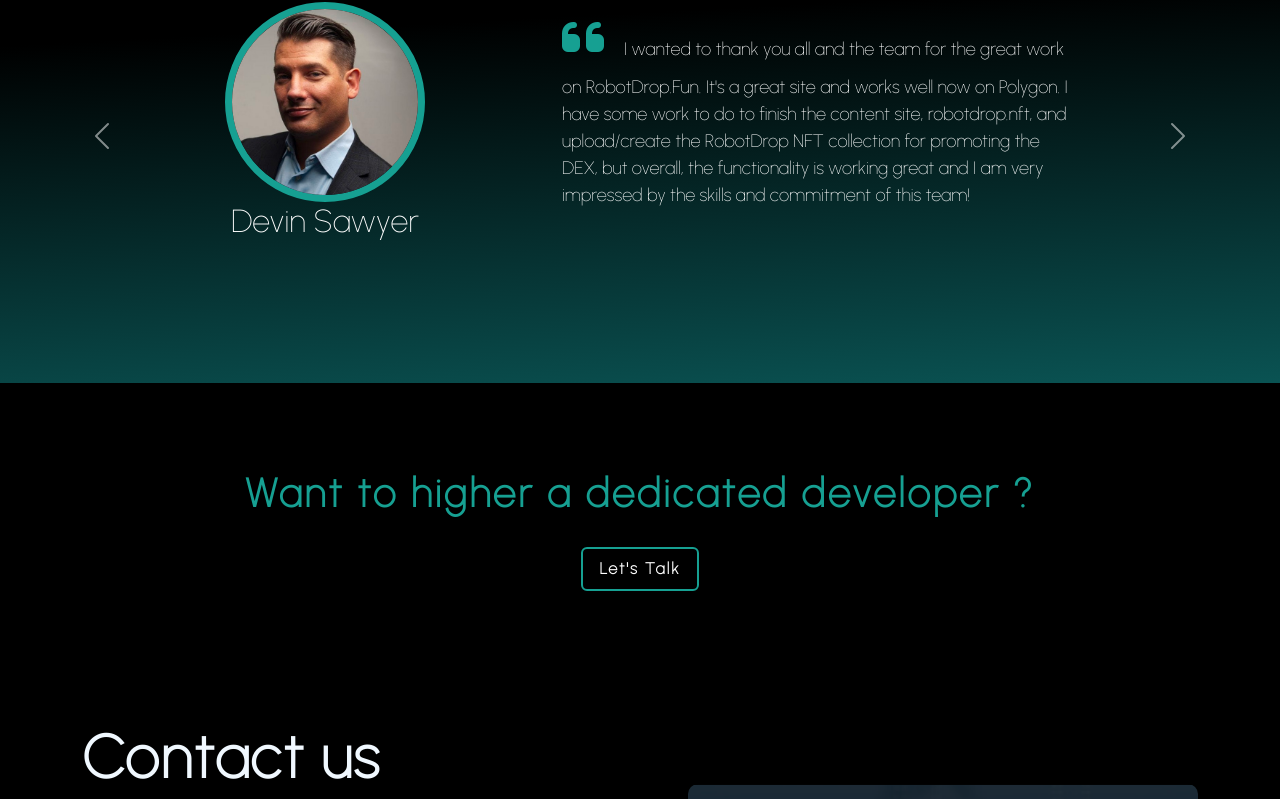
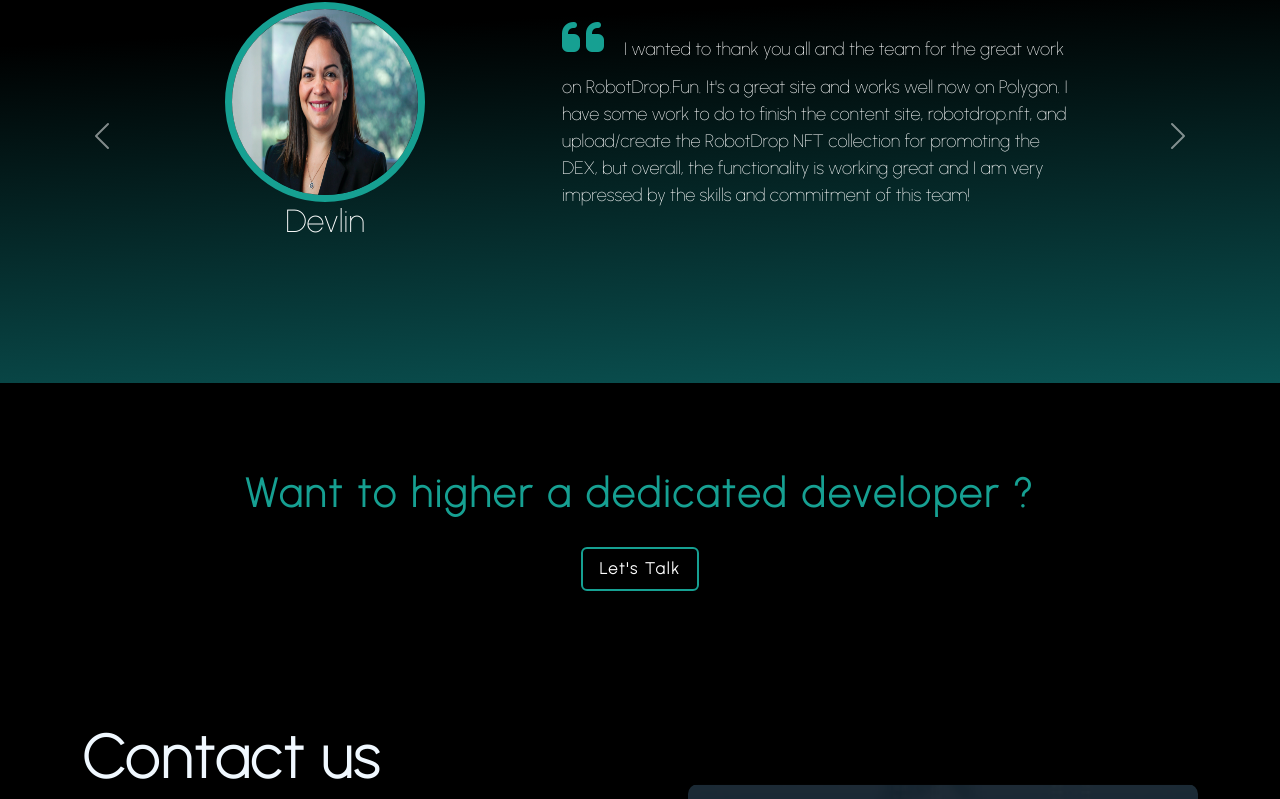
Before and after one commit to AhmadHussain921/techwebsite, a React (Create React App) app: page / in a window 1280 px wide. Shown: the part 3395-4194 px from the top of the page. Built offline with nearby package versions, Linux system fonts and the light colour scheme.

Commit message:
client pic changed

```diff
--- a/src/components/Common/Testimonial.jsx
+++ b/src/components/Common/Testimonial.jsx
@@ -1,6 +1,6 @@
 import React from "react";
 import karl from "../../assets/karl.png";
-import devid from "../../assets/devid.png";
+import devid from "../../assets/devin.jpg";
 import styled from "styled-components";
 import { Wrapper, SpanWrapper } from "../Layouts";
 const TestimonialSection = styled.section`
@@ -11,7 +11,7 @@ const TestimonialSection = styled.section`
 const TestimonialData = [
   {
     src: devid,
-    title: "Devin Sawyer",
+    title: "Devlin",
     desc: "I wanted to thank you all and the team for the great work on RobotDrop.Fun. It's a great site and works well now on Polygon. I have some work to do to finish the content site, robotdrop.nft, and upload/create the RobotDrop NFT collection for promoting the DEX, but overall, the functionality is working great and I am very impressed by the skills and commitment of this team!",
   },
   {
```
Also changed, not shown: src/assets/devin.jpg (added).
